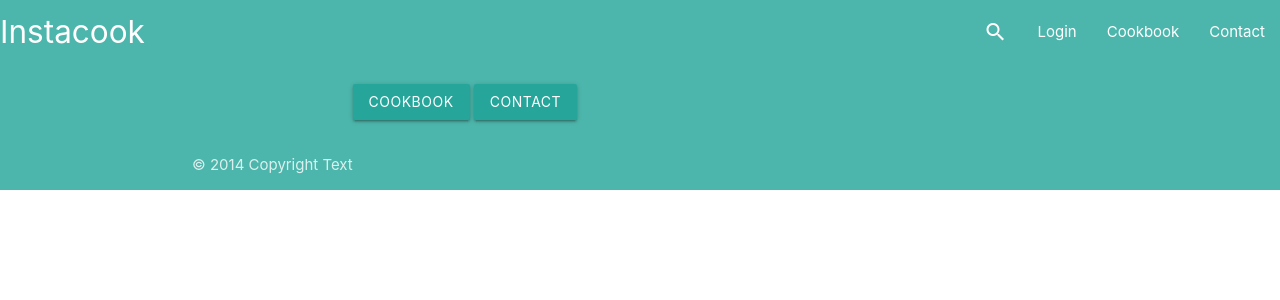
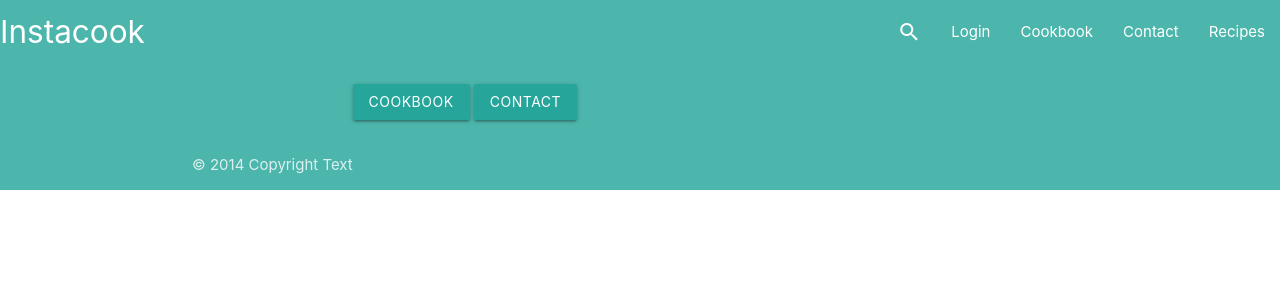
Before and after one commit to kateuj/instacook, a Flask app: page / in a window 1280 px wide. Shown: the top 300 px of the page. Run offline with Flask 2, Linux system fonts and the light colour scheme.

Commit message:
recipes temporarily added to nav bar to test

```diff
--- a/recipes/templates/base.html
+++ b/recipes/templates/base.html
@@ -23,6 +23,7 @@
                     <li><a href="{{ url_for('login') }}">Login</a></li>
                     <li><a href="{{ url_for('cookbook') }}">Cookbook</a></li>
                     <li><a href="{{ url_for('contact') }}">Contact</a></li>
+                    <li><a href="{{ url_for('recipes') }}">Recipes</a></li>
                 </ul>
             </div>
         </nav>
```
